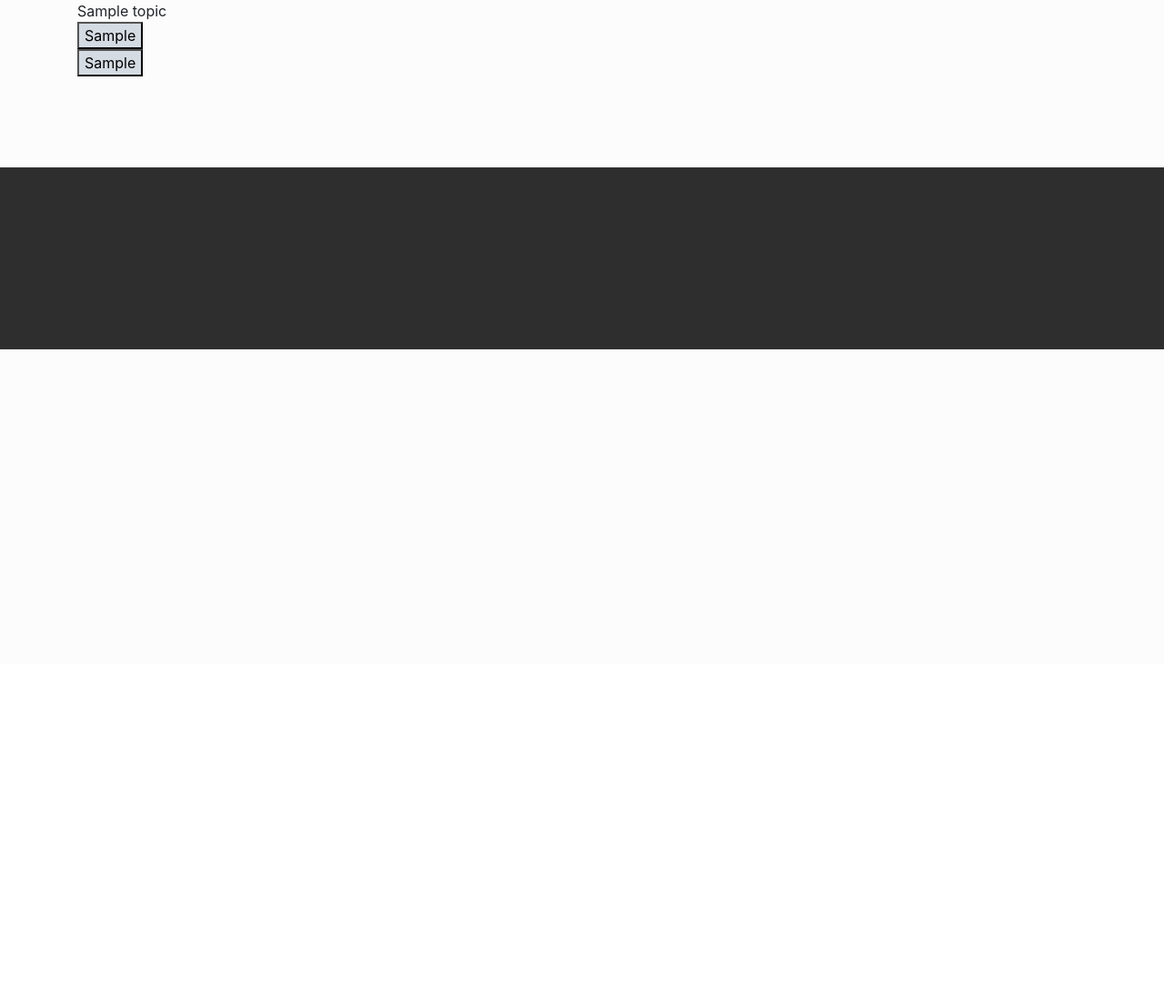
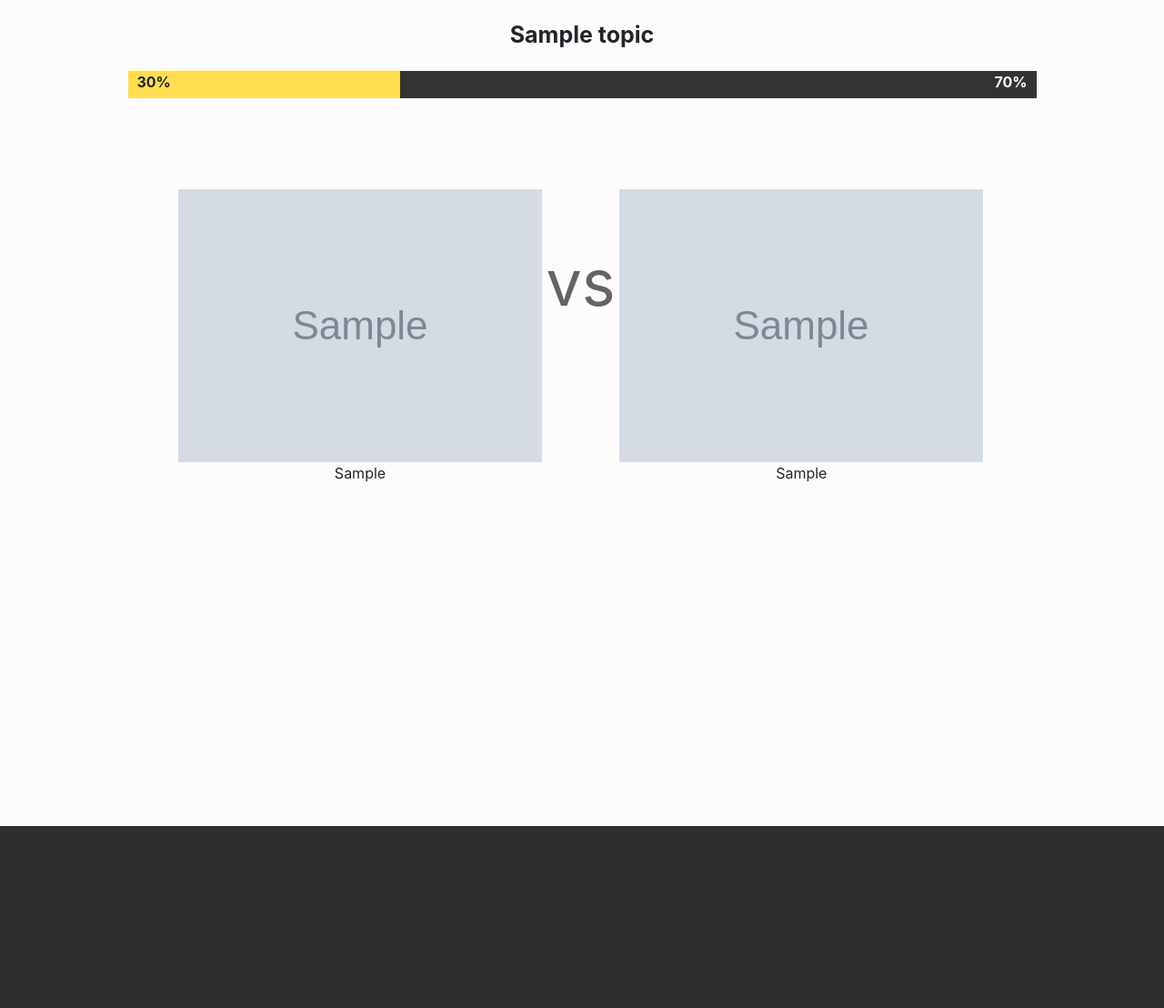
Before and after one commit to DJ-Yang/yes-or-no, a Django app: template templates/topic/select.html in a window 1280 px wide. Shown: the part 70-1178 px from the top of the page at 91% size. Before the commit the page ends 454 px from the top, so only its background shows below. Run offline with Django 3.2, Linux system fonts and the light colour scheme; the template is opened without the code that fills it: most values are stand-ins (such as "Sample title", 1, 10 or a date in 2020); grey boxes marked "Sample" are stand-in pictures; some libraries are stand-ins or nearby versions.

Commit message:
list page web design

```diff
--- a/templates/topic/select.html
+++ b/templates/topic/select.html
@@ -3,6 +3,7 @@
 {% load static %}
 
 {% block header %}
+<link rel="stylesheet" href="{% static 'css/select.css' %}">
 {% endblock %}
 
 {% block content %}
@@ -10,29 +11,21 @@
   <div class="topic-title">
     {{ topic.title }}
   </div>
-  <div class="topic-graph">
-    <!-- 토픽 그래프 들어갈 부분 -->
+  <div class="topic-graph-wrap">
+    <div class="label-agree">30%</div>
+    <div class="label-disagree">70%</div>
+    <div class="agree">
+    </div>
   </div>
   <div class="selection">
-    <div class="selecton1">
-      <button id="button1" onclick="
-        var selection = '{{ topic.selection1_des }}';
-        var id = '{{ topic.id }}';
-        selectType(selection, id, 0);
-        ">
-        <!-- <img src="{{ topic.selection1_image.url }}" /> -->
-        {{ topic.selection1_des }}
-      </button>
+    <div class="selection1">
+      <img src="{{ topic.selection1_image.url}}">
+      <span>{{topic.selection1_des}}</span>
     </div>
+    <div class="vs">vs</div>
     <div class="selection2">
-      <button id="button2" onclick="
-      var selection = '{{ topic.selection2_des }}';
-      var id = '{{ topic.id }}';
-      selectType(selection, id, 1);
-      ">
-      <!-- <img src="{{ topic.selection2_image.url }}" /> -->
-      {{ topic.selection2_des }}
-      </button>
+      <img src="{{ topic.selection2_image.url}}">
+      <span>{{topic.selection2_des}}</span>
     </div>
   </div>
 </div>
@@ -42,7 +35,7 @@
 <!-- 버튼에 이미지 씌우기 -->
 <script type="text/javascript">
   (function addImageToButton() {
-  var image1 = "{{ topic.selection1_image.url }}";
+    var image1 = "http://127.0.0.1:8000{{ topic.selection1_image.url }}";
     var image2 = "{{ topic.selection2_image.url }}";
     var button1 = document.getElementById('button1');
     var button2 = document.getElementById('button2');
--- /dev/null
+++ b/topic/static/css/select.css
@@ -0,0 +1,82 @@
+.topic-title {
+    margin: 20px auto;
+    text-align: center;
+    font-size: 25px;
+    font-weight: bold;
+}
+
+
+.topic-graph-wrap {
+    background-color: #333333;
+    width: 90%;
+    margin: 0 auto;
+}
+
+.topic-graph-wrap .agree {
+    width: 30%;
+    height: 30px;
+    background-color: #FFDE50;
+}
+.topic-graph-wrap .label-agree {
+    position: relative;
+    z-index: 2;
+    font-weight: bold;
+    float: left;
+    margin-left: 10px;
+}
+.topic-graph-wrap .label-disagree {
+    font-weight: bold;
+    float: right;
+    margin-right: 10px;
+    color: #ffffff;
+}
+
+
+.selection {
+    width: 80%;
+    margin: 100px auto;
+    min-height: 600px;
+}
+
+.selection .selection1
+,.selection .selection2 {
+    display: inline-block;
+    width: 400px;
+    height: 400px;
+}
+
+.selection .selection1 img,
+.selection .selection2 img{
+    width: 100%;
+}
+
+.selection .selection1 span,
+.selection .selection2 span{
+    display: block;
+    width: 100%;
+    text-align: center;
+}
+
+.selection1 {
+}
+.selection2 {
+}
+
+
+.vs {
+    font-size: 70px;
+    color: #646464;
+    display: inline-block;
+    position: relative;
+    left: 0px;
+    top: -190px;
+}
+
+@media all and (max-width:1024px) {
+    .selection .selection1,
+    .vs {
+        display: block;
+        left: 0;
+        top: 0;
+    }
+}
```
Lines whose indentation alone changed are shown as unchanged.
